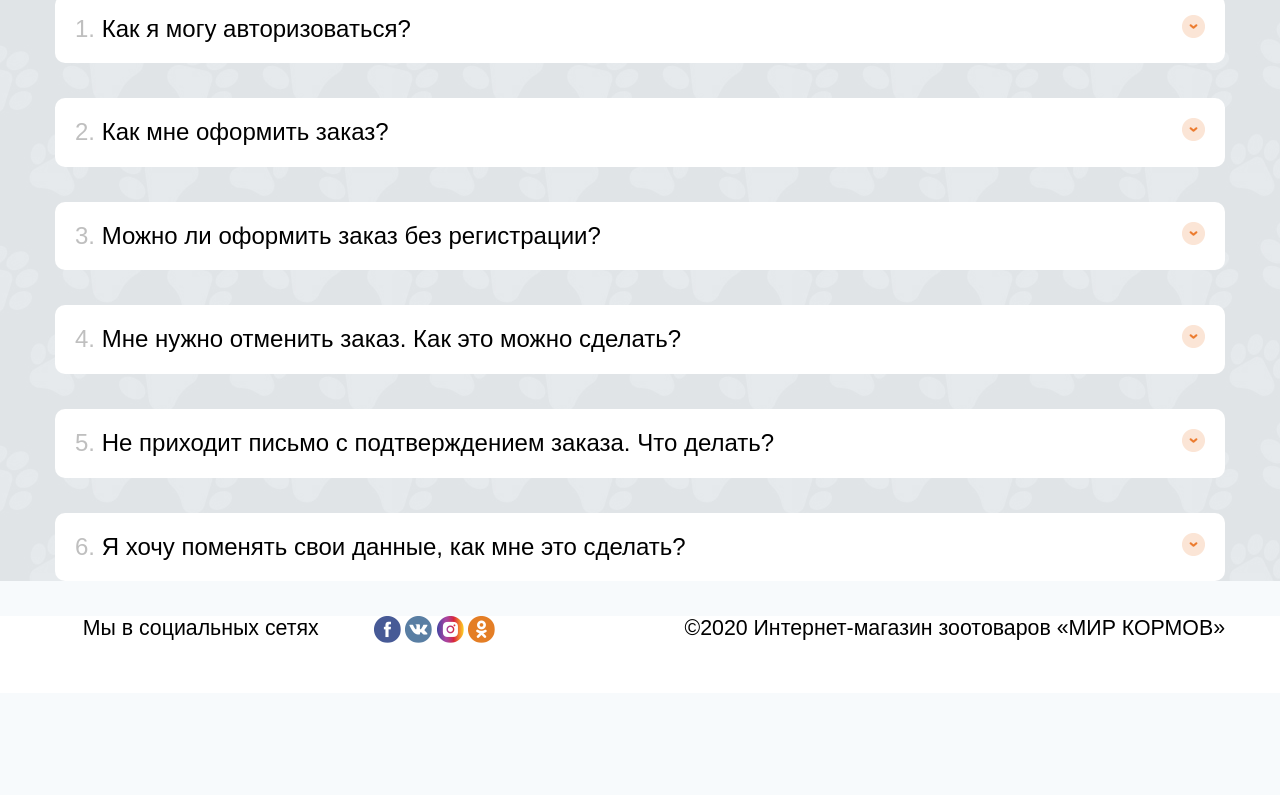
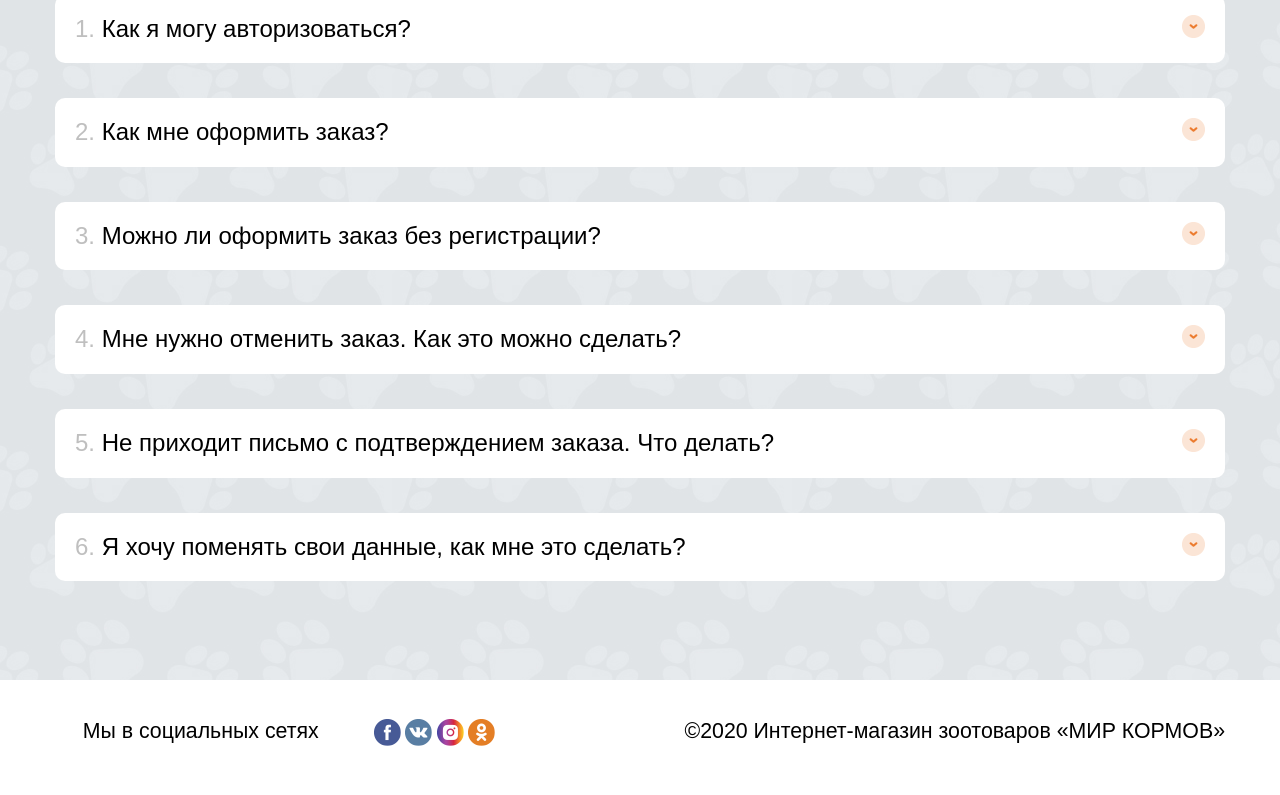
Before and after one commit to HATACKAH/mk, a plain HTML site: page index.html in a window 1280 px wide. Shown: the part 2688-3483 px from the top of the page. Before the commit the page ends 3381 px from the top, so only its background shows below. Drawn offline with Linux system fonts and the light colour scheme; a script that the page names is missing.

Commit message:
small fixes

```diff
--- a/index.html
+++ b/index.html
@@ -196,7 +196,7 @@
                         </p>
                         <li>Авторизуйтесь на сайте</li>
                         <li>Перейдите в раздел «Личные данные»</li>
-                        <li>внесите необходимые изменения.</li>
+                        <li>Внесите необходимые изменения.</li>
                     </ul>
                 </div>
             </div>
--- a/style.css
+++ b/style.css
@@ -150,6 +150,7 @@ body {
     width: 100%;
     background-image: url(img/pattern.jpg);
     background-repeat: repeat;
+    padding-bottom: 5%;
 }
 
 .chavo {
@@ -178,6 +179,7 @@ body {
     margin: 0 auto;
     display: flex;
     justify-content: space-between;
+    padding-top: 3%;
 }
 
 .footer__social {
@@ -242,7 +244,9 @@ body {
 .accordion-wrapper {
     margin-bottom: 35px;
 }
-
+.panel ul li {
+    list-style: decimal;
+}
 @media (min-width: 1201px) and (max-width:1601px) {
     .main-banner {
         background-image: url(img/1600x632.png);
```
